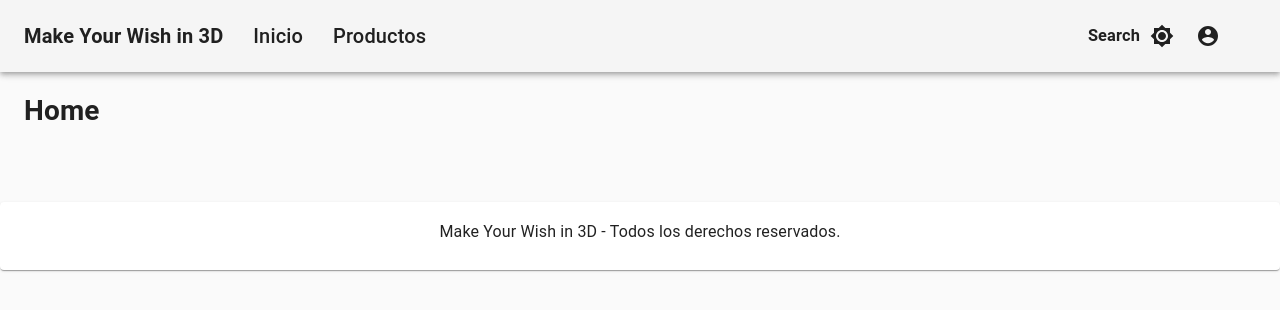
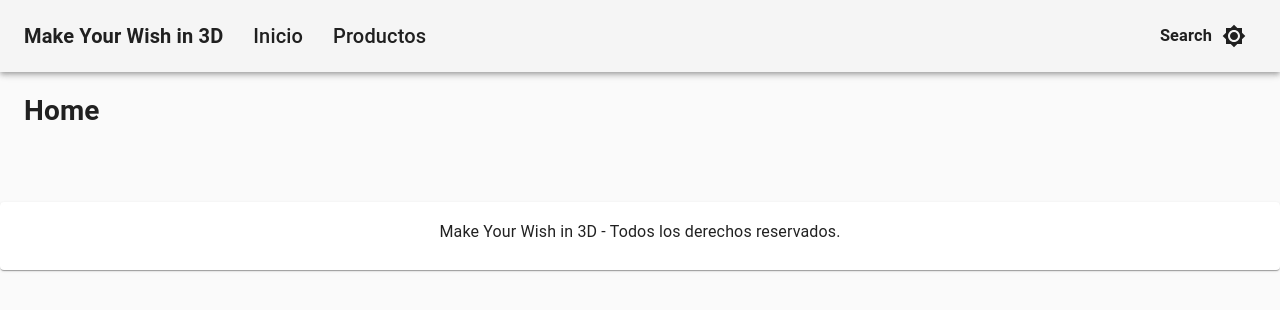
Before and after one commit to Soumraked/make-your-wish-in-3d, a React (Create React App) app: page / in a window 1280 px wide. Shown: the top 310 px of the page. Built offline with nearby package versions, Linux system fonts and the light colour scheme.

Commit message:
Delete avatar from navbar

```diff
--- a/src/components/navbar/main.jsx
+++ b/src/components/navbar/main.jsx
@@ -13,7 +13,7 @@ import Container from "@material-ui/core/Container";
 //Components
 import LinkButton from "./linkbutton";
 import Search from "./search";
-import Avatar from "./avatar";
+// import Avatar from "./avatar";
 import Drawer from "./drawer";
 // End import
 
@@ -60,10 +60,10 @@ function Navbar({ themeState, handleThemeChange }) {
             >
               {themeState ? <Moon /> : <Sun />}
             </IconButton>
-            <Avatar
+            {/* <Avatar
               src="https://firebasestorage.googleapis.com/v0/b/monosotakos.appspot.com/o/nekoAvatar.jpg?alt=media"
               alt="Kooga"
-            />
+            /> */}
           </Toolbar>
         </Container>
       </AppBar>
```
